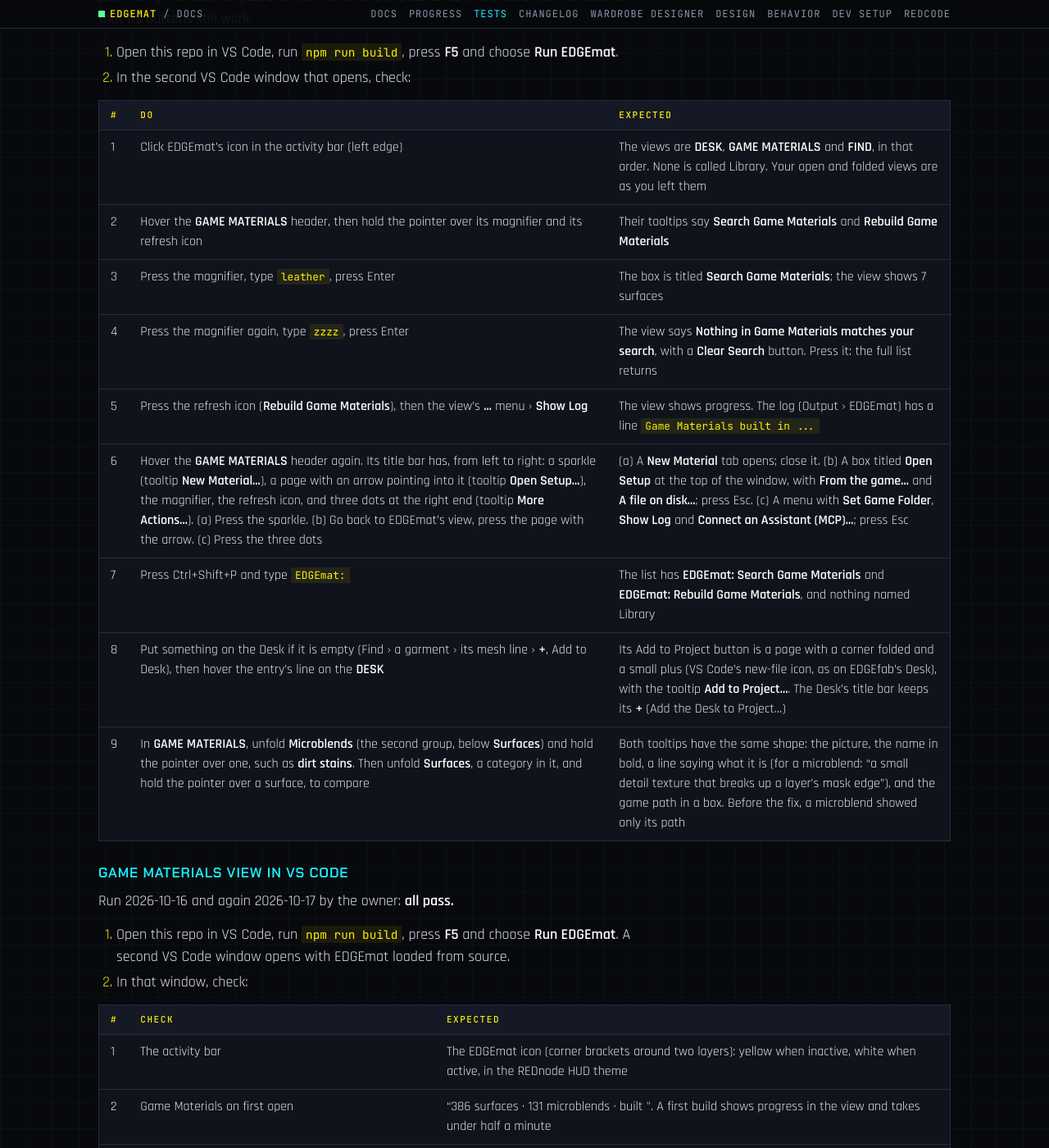
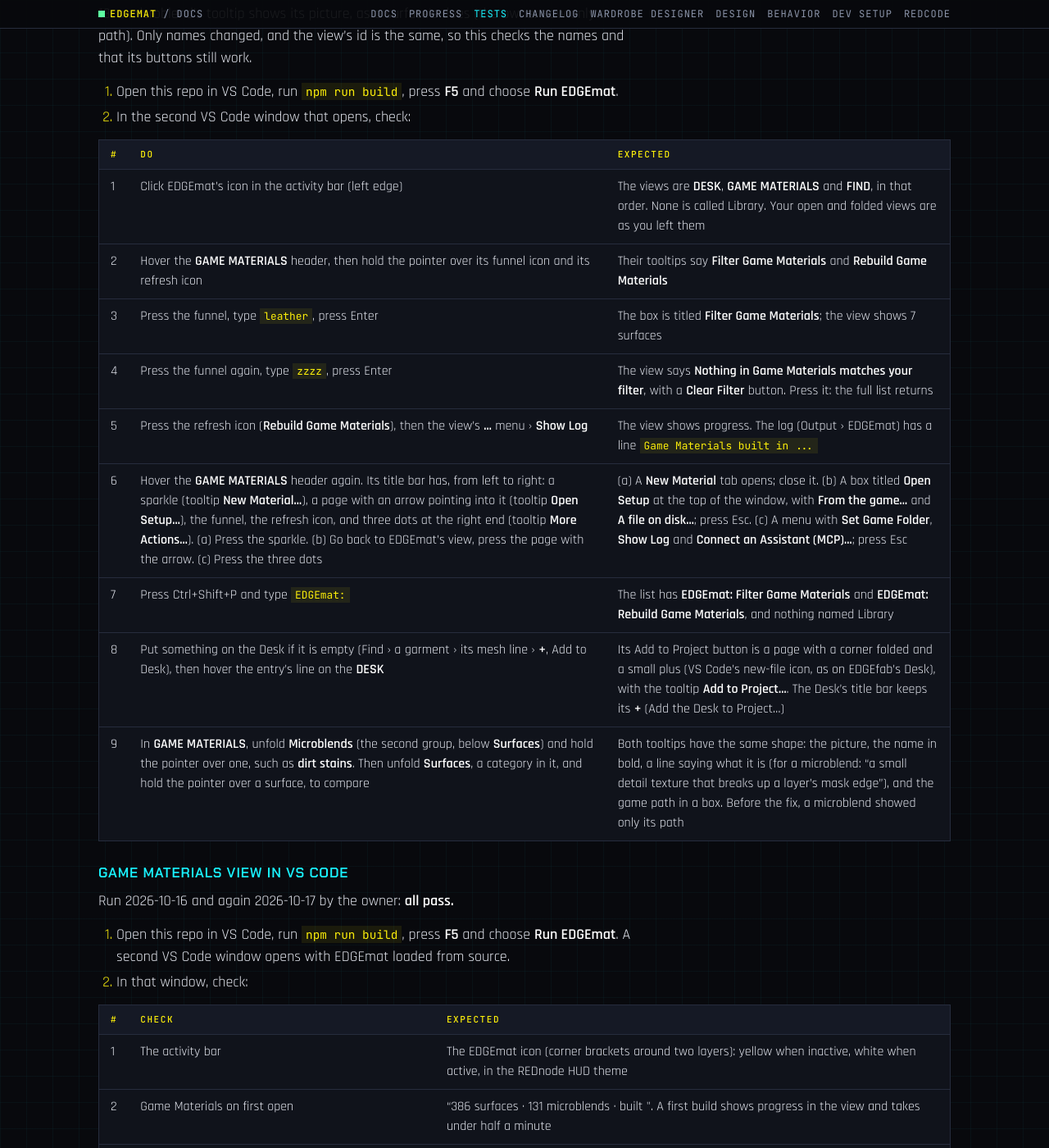
Before and after one commit to Edgemodders/EDGEmat, a Jekyll site: the page built from docs/testing.md, in a window 1280 px wide and 1400 px high, scrolled down 8448 px. Shown: the whole window at 82% size. Built offline with Jekyll 4.4.1, drawn with Linux system fonts in a browser that asks for light colours; our own code applies the rules of GitHub Pages for plain Markdown files; some of the changed text lies outside the part shown.

Commit message:
Game Materials: Filter Game Materials with a funnel, and Clear Filter (it narrows the list; Find is the search)
Co-Authored-By: Claude Opus 5.5 <noreply@anthropic.com>

```diff
--- a/docs/testing.md
+++ b/docs/testing.md
@@ -13,7 +13,7 @@ Last updated 2026-10-26.
 | [Smoke test](#smoke-test-the-library-against-the-game) | Automated, needs the game | M1 to M3 | 2026-10-26 | Pass, with the Desk's six checks (entries, variations, the move from the old Desk), and the items that wear a mesh look (2026-10-26: the slim-fits' leather look, `Items.Pants_01_basic_01`; index in 11 s), and microblends in the color map (the slim-fits' leather: base 87.1%, denim with lint 0.5%, piping 6.7%) |
 | [MCP server](#mcp-server) | By hand, over stdio | M1 to M3 | 2026-10-20 | Pass. 2026-10-25: 11 tools listed; `mat_desk` adds, refuses a `.ent`, lists and clears, in a scratch cache. 2026-10-26: `mat_desk` add twice reuses the unedited entry (same id); remove of an unknown id is refused. `mat_find` with the slim-fits mesh and look `leather`: `worn_by` `Items.Pants_01_basic_01` (feminine) with its `cet` command; with item `Items.Pants_01_basic_01`, `cet` |
 | [Game Materials view](#game-materials-view-in-vs-code) | By hand, F5 | M1 | 2026-10-17 | Pass (as the Library view) |
-| [Game Materials name](#game-materials-name) | By hand, F5 | After 0.3.1 | 2026-11-13 | **Pass** (owner, laptop: steps 1 to 9). On the way: step 6 reworded (each title bar button by its look and tooltip); step 9 added after the owner saw a microblend's tooltip had no picture (fixed the same day) |
+| [Game Materials name](#game-materials-name) | By hand, F5 | After 0.3.1 | 2026-11-13 | **Pass** (owner, laptop: steps 1 to 9); then the magnifier became **Filter Game Materials**, a funnel (2026-11-13, the owner: search and filter are different actions): rerun steps 2 to 4 and 7. On the way: step 6 reworded (each title bar button by its look and tooltip); step 9 added after the owner saw a microblend's tooltip had no picture (fixed the same day) |
 | [Surface page](#surface-page) | By hand, F5 | M2 | 2026-10-17 | Pass |
 | [Setup editor](#setup-editor) | By hand, F5 | M2 | 2026-10-17 | Pass |
 | [Find view](#find-view) | By hand, F5 | M2 | 2026-10-19 | Pass |
@@ -115,12 +115,12 @@ Added 2026-11-06 (EDGEmat #8): the Library view is now Game Materials. Step 8 ad
 | # | Do | Expected |
 |---|---|---|
 | 1 | Click EDGEmat's icon in the activity bar (left edge) | The views are **DESK**, **GAME MATERIALS** and **FIND**, in that order. None is called Library. Your open and folded views are as you left them |
-| 2 | Hover the **GAME MATERIALS** header, then hold the pointer over its magnifier and its refresh icon | Their tooltips say **Search Game Materials** and **Rebuild Game Materials** |
-| 3 | Press the magnifier, type `leather`, press Enter | The box is titled **Search Game Materials**; the view shows 7 surfaces |
-| 4 | Press the magnifier again, type `zzzz`, press Enter | The view says **Nothing in Game Materials matches your search**, with a **Clear Search** button. Press it: the full list returns |
+| 2 | Hover the **GAME MATERIALS** header, then hold the pointer over its funnel icon and its refresh icon | Their tooltips say **Filter Game Materials** and **Rebuild Game Materials** |
+| 3 | Press the funnel, type `leather`, press Enter | The box is titled **Filter Game Materials**; the view shows 7 surfaces |
+| 4 | Press the funnel again, type `zzzz`, press Enter | The view says **Nothing in Game Materials matches your filter**, with a **Clear Filter** button. Press it: the full list returns |
 | 5 | Press the refresh icon (**Rebuild Game Materials**), then the view's **...** menu › **Show Log** | The view shows progress. The log (Output › EDGEmat) has a line `Game Materials built in ...` |
-| 6 | Hover the **GAME MATERIALS** header again. Its title bar has, from left to right: a sparkle (tooltip **New Material...**), a page with an arrow pointing into it (tooltip **Open Setup...**), the magnifier, the refresh icon, and three dots at the right end (tooltip **More Actions...**). (a) Press the sparkle. (b) Go back to EDGEmat's view, press the page with the arrow. (c) Press the three dots | (a) A **New Material** tab opens; close it. (b) A box titled **Open Setup** at the top of the window, with **From the game...** and **A file on disk...**; press Esc. (c) A menu with **Set Game Folder**, **Show Log** and **Connect an Assistant (MCP)...**; press Esc |
-| 7 | Press Ctrl+Shift+P and type `EDGEmat: ` | The list has **EDGEmat: Search Game Materials** and **EDGEmat: Rebuild Game Materials**, and nothing named Library |
+| 6 | Hover the **GAME MATERIALS** header again. Its title bar has, from left to right: a sparkle (tooltip **New Material...**), a page with an arrow pointing into it (tooltip **Open Setup...**), the funnel, the refresh icon, and three dots at the right end (tooltip **More Actions...**). (a) Press the sparkle. (b) Go back to EDGEmat's view, press the page with the arrow. (c) Press the three dots | (a) A **New Material** tab opens; close it. (b) A box titled **Open Setup** at the top of the window, with **From the game...** and **A file on disk...**; press Esc. (c) A menu with **Set Game Folder**, **Show Log** and **Connect an Assistant (MCP)...**; press Esc |
+| 7 | Press Ctrl+Shift+P and type `EDGEmat: ` | The list has **EDGEmat: Filter Game Materials** and **EDGEmat: Rebuild Game Materials**, and nothing named Library |
 | 8 | Put something on the Desk if it is empty (Find › a garment › its mesh line › **+**, Add to Desk), then hover the entry's line on the **DESK** | Its Add to Project button is a page with a corner folded and a small plus (VS Code's new-file icon, as on EDGEfab's Desk), with the tooltip **Add to Project...**. The Desk's title bar keeps its **+** (Add the Desk to Project...) |
 | 9 | In **GAME MATERIALS**, unfold **Microblends** (the second group, below **Surfaces**) and hold the pointer over one, such as **dirt stains**. Then unfold **Surfaces**, a category in it, and hold the pointer over a surface, to compare | Both tooltips have the same shape: the picture, the name in bold, a line saying what it is (for a microblend: "a small detail texture that breaks up a layer's mask edge"), and the game path in a box. Before the fix, a microblend showed only its path |
 
@@ -138,7 +138,7 @@ Run 2026-10-16 and again 2026-10-17 by the owner: **all pass.**
 | 3 | Surfaces | Grouped by category (fabric, metal, plastic and so on), each with a thumbnail |
 | 4 | Hover a surface | A larger thumbnail, its color count and its game path |
 | 5 | Microblends: the second top-level group, below all the surface categories (Collapse All in the view's title bar shows both groups) | Listed with thumbnails when opened |
-| 6 | Search (magnifier) for `leather` | 7 surfaces. Clear search restores the full list |
+| 6 | Filter (funnel) for `leather` | 7 surfaces. **Clear Filter** restores the full list |
 | 7 | Rebuild (refresh) | Progress in the view; done in a few seconds |
 | 8 | Output › EDGEmat | Names the bridge used: "Using REDcode's REDbridge" when REDcode is active with the same game, otherwise "Starting REDbridge from ...". The first line was added after the 2026-10-16 run; before it, only EDGEmat's own bridge was named |
 
--- a/extensions/edgemat/src/extension.ts
+++ b/extensions/edgemat/src/extension.ts
@@ -424,8 +424,9 @@ export function activate(context: vscode.ExtensionContext): EdgematApi {
     vscode.commands.registerCommand("edgemat.rebuildLibrary", () => refresh(true)),
     vscode.commands.registerCommand("edgemat.setGameFolder", setGameFolder),
     vscode.commands.registerCommand("edgemat.showLog", () => output.show()),
+    // A filter, not a search: it narrows the Game Materials list in place (ids kept from when it was called Search).
     vscode.commands.registerCommand("edgemat.searchLibrary", async () => {
-      const q = await vscode.window.showInputBox({ title: "Search Game Materials", prompt: "Plain words, such as leather, worn chrome or denim", value: view.query });
+      const q = await vscode.window.showInputBox({ title: "Filter Game Materials", prompt: "Plain words, each in the name, such as leather, worn chrome or denim. Empty shows everything.", value: view.query });
       if (q === undefined) return;
       view.setFilter(q);
       tree.message = view.summary() || undefined;
```
Also changed, not shown: docs/design.md (+1 -1 lines), docs/progress.md (+1 -0 lines), extensions/edgemat/package.json (+4 -4 lines), docs/changelog.md.
